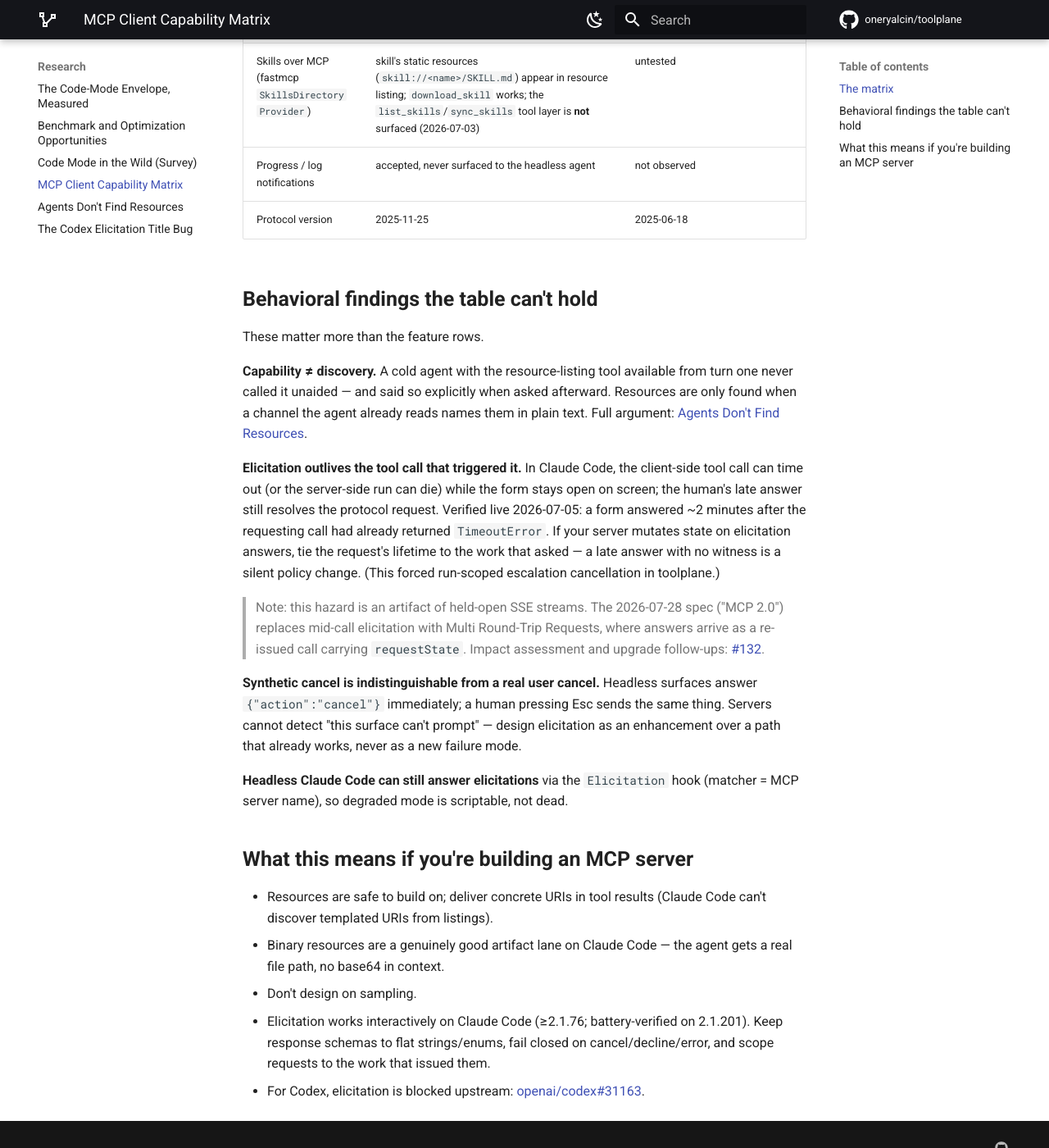
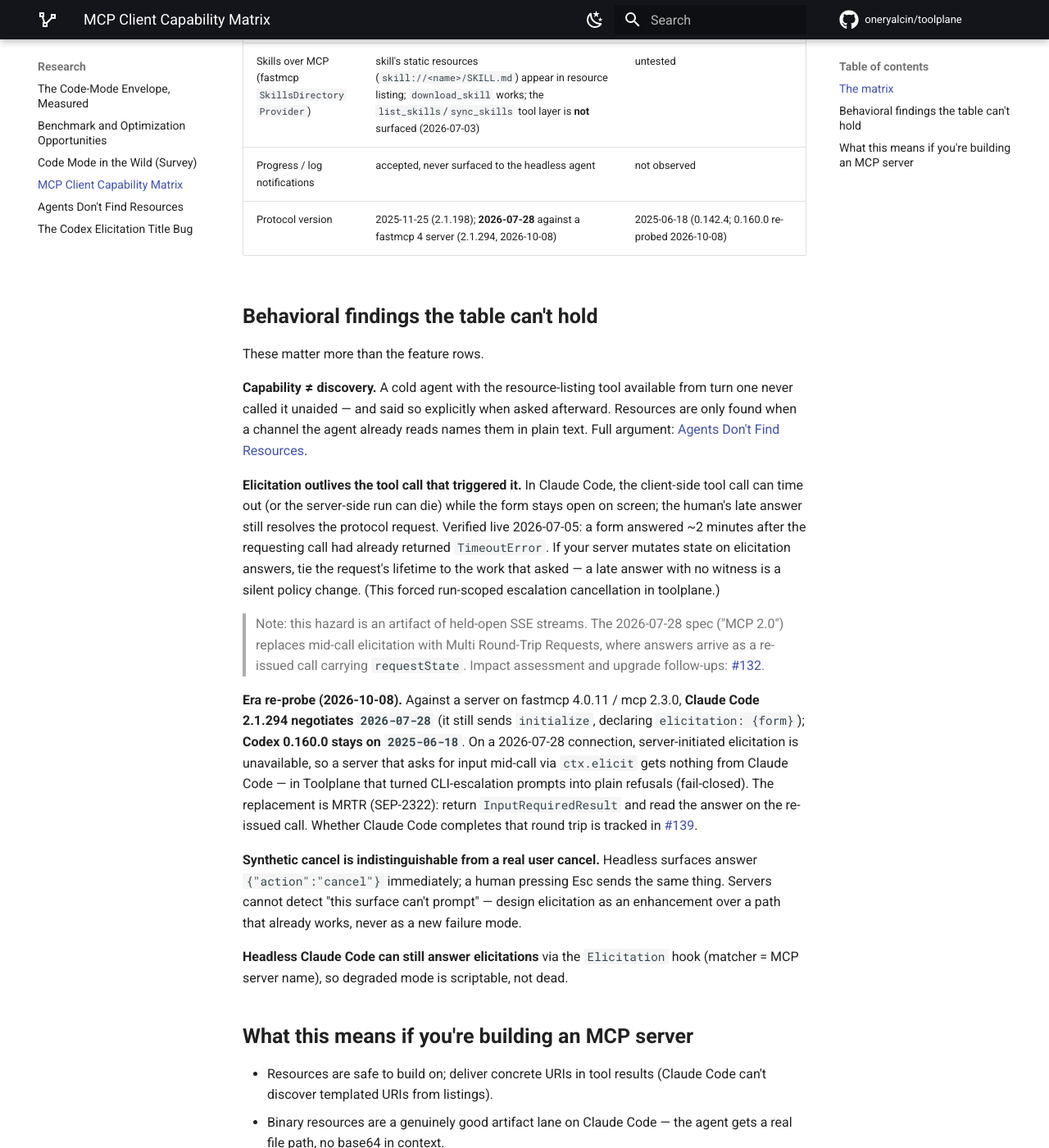
Before and after one commit to oneryalcin/toolplane, an MkDocs documentation site: the page built from docs/mcp-client-capability-matrix.md, in a window 1280 px wide and 1400 px high, scrolled down 1120 px. Shown: the whole window at 82% size. Built offline with MkDocs 1.6.1 and Material for MkDocs 9.7.7, drawn with Linux system fonts in a browser that asks for light colours; comment, search, counter and statistics services are not loaded.

Commit message:
Re-probe client eras: Claude Code 2.1.294 negotiates 2026-07-28 (#132)
examples/mcp_client_probe.py read v1 camelCase fields (clientInfo,
protocolVersion) and crashed on mcp-sdk v2 ('InitializeRequestParams'
object has no attribute 'clientInfo'); now reads either spelling.
Self-test verified on fastmcp 4.0.11 and 3.4.8.

Matrix: against a fastmcp 4.0.11 server Claude Code 2.1.294 negotiates
2026-07-28 (still sends initialize, declares elicitation form); Codex
0.160.0 stays on 2025-06-18. On 2026-07-28 connections ctx.elicit is
unavailable, so CLI-escalation prompts become refusals — MRTR tracked in
#139.

```diff
--- a/docs/mcp-client-capability-matrix.md
+++ b/docs/mcp-client-capability-matrix.md
@@ -28,7 +28,7 @@
 | Elicitation: string-enum rendering | yes — `["allow", "deny"]` renders as a selectable option list, not free text (2.1.201) | untested (blocked by the schema bug) |
 | Skills over MCP (fastmcp `SkillsDirectoryProvider`) | skill's static resources (`skill://<name>/SKILL.md`) appear in resource listing; `download_skill` works; the `list_skills`/`sync_skills` tool layer is **not** surfaced (2026-07-03) | untested |
 | Progress / log notifications | accepted, never surfaced to the headless agent | not observed |
-| Protocol version | 2025-11-25 | 2025-06-18 |
+| Protocol version | 2025-11-25 (2.1.198); **2026-07-28** against a fastmcp 4 server (2.1.294, 2026-10-08) | 2025-06-18 (0.142.4; 0.160.0 re-probed 2026-10-08) |
 
 ## Behavioral findings the table can't hold
 
@@ -55,6 +55,17 @@
 > `requestState`. Impact assessment and upgrade follow-ups:
 > [#132](https://github.com/oneryalcin/toolplane/issues/132).
 
+**Era re-probe (2026-10-08).** Against a server on fastmcp 4.0.11 / mcp
+2.3.0, **Claude Code 2.1.294 negotiates `2026-07-28`** (it still sends
+`initialize`, declaring `elicitation: {form}`); **Codex 0.160.0 stays on
+`2025-06-18`**. On a 2026-07-28 connection, server-initiated elicitation is
+unavailable, so a server that asks for input mid-call via `ctx.elicit`
+gets nothing from Claude Code — in Toolplane that turned CLI-escalation
+prompts into plain refusals (fail-closed). The replacement is MRTR (SEP-2322):
+return `InputRequiredResult` and read the answer on the re-issued call.
+Whether Claude Code completes that round trip is tracked in
+[#139](https://github.com/oneryalcin/toolplane/issues/139).
+
 **Synthetic cancel is indistinguishable from a real user cancel.** Headless
 surfaces answer `{"action":"cancel"}` immediately; a human pressing Esc
 sends the same thing. Servers cannot detect "this surface can't prompt" —
```
Also changed, not shown: 1 other file.
